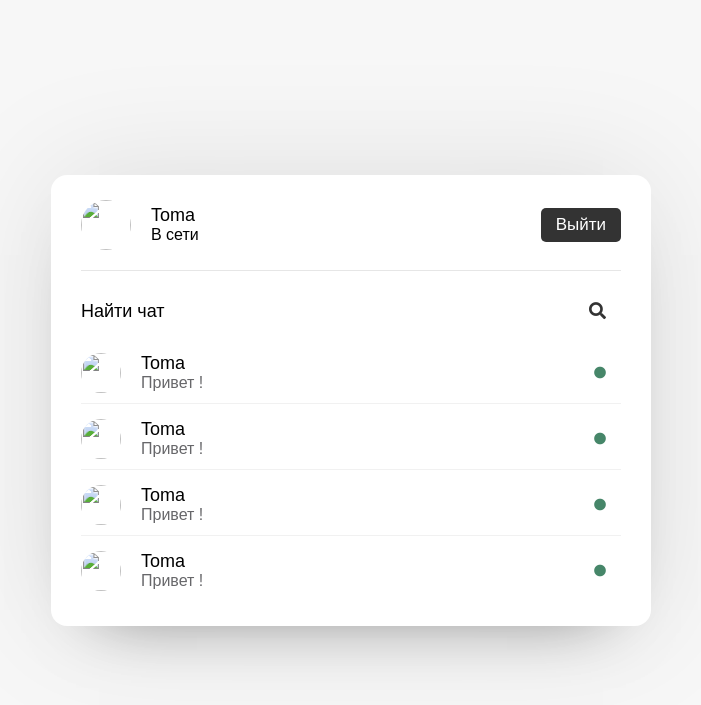
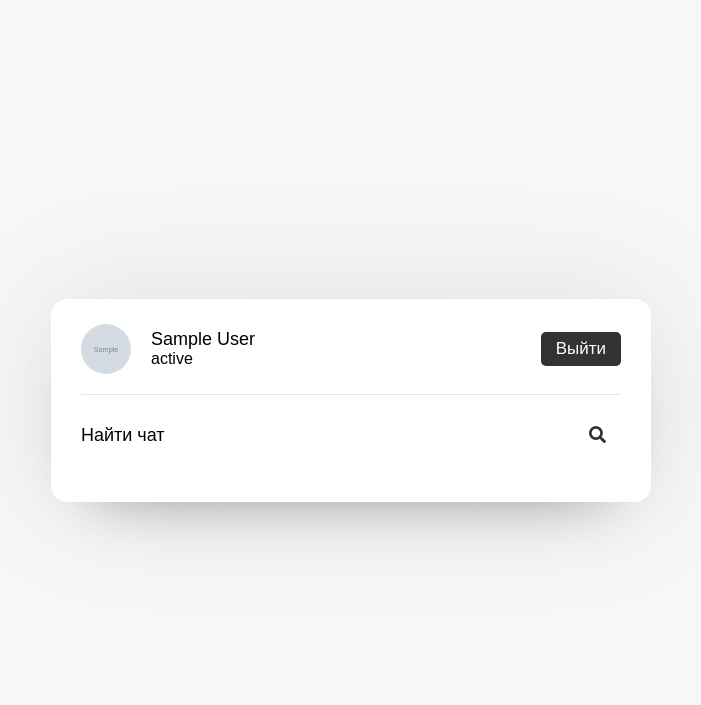
Before and after one commit to BezdomnyiBox/social-network, a PHP site: page /users.php in a window 1280 px wide. Shown: the top 705 px of the page, without its empty margins (289-990 px from the left). Run offline with PHP 8.4, Linux system fonts and the light colour scheme; the visitor is signed in with stand-in values (Sample User, id 1); tables that the repository leaves empty or names only in its code hold one stand-in row (values such as "Sample post"); grey boxes marked "Sample" are stand-in pictures.

Commit message:
add SQL operation to show users

```diff
--- a/public/php/signup.php
+++ b/public/php/signup.php
@@ -14,8 +14,8 @@
         if (mysqli_num_rows($sql) > 0) { //email уже существует
             echo "$email - такой адрес email уже существует";
         } else {
-            $status = "Active now"; //Только что зарегистрированный пользователь будет "в сети"
-            $unique_id = rand(time(), 10000000); //ID его сессии
+            $status = "В сети"; //Только что зарегистрированный пользователь будет "в сети"
+            $unique_id = rand(time(), 10000000);
             $sql_2 = mysqli_query($conn,
                 "INSERT INTO users (unique_id, fname, lname, email, password, status)
                 VALUES ({$unique_id}, '{$fname}', '{$lname}', '{$email}', '{$password}', '{$status}')"
--- a/public/users.php
+++ b/public/users.php
@@ -7,15 +7,22 @@
 ?>
 <?php include_once "header.php"; ?>
 
+
 <body>
     <div class="wrapper">
         <section class="users">
             <header>
+                <?php
+                $sql = mysqli_query($conn, "SELECT * FROM users WHERE unique_id = {$_SESSION['unique_id']}");
+                if(mysqli_num_rows($sql)> 0){
+                    $row = mysqli_fetch_assoc($sql);
+                }
+                ?>
                 <div class="content">
-                    <img src="#" alt="">
+                    <img src="img/<?php echo $row['img']?>" alt="">
                     <div class="details">
-                        <span>Toma</span>
-                        <p>В сети</p>
+                        <span><?php echo $row['fname'] . " " . $row['lname']?></span>
+                        <p><?php echo $row['status'] ?></p>
                     </div>
                 </div>
                 <a href="#" class="logout">Выйти</a>
@@ -26,54 +33,6 @@
                 <button><i class="fas fa-search"></i></button>
             </div>
             <div class="users-list">
-                <a href="#">
-                    <div class="content">
-                        <img src="#" alt="">
-                        <div class="details">
-                            <span>Toma</span>
-                            <p>Привет !</p>
-                        </div>
-                    </div>
-                    <div class="status-dot">
-                        <i class="fas fa-circle"></i>
-                    </div>
-                </a>
-                <a href="#">
-                    <div class="content">
-                        <img src="#" alt="">
-                        <div class="details">
-                            <span>Toma</span>
-                            <p>Привет !</p>
-                        </div>
-                    </div>
-                    <div class="status-dot">
-                        <i class="fas fa-circle"></i>
-                    </div>
-                </a>
-                <a href="#">
-                    <div class="content">
-                        <img src="#" alt="">
-                        <div class="details">
-                            <span>Toma</span>
-                            <p>Привет !</p>
-                        </div>
-                    </div>
-                    <div class="status-dot">
-                        <i class="fas fa-circle"></i>
-                    </div>
-                </a>
-                <a href="#">
-                    <div class="content">
-                        <img src="#" alt="">
-                        <div class="details">
-                            <span>Toma</span>
-                            <p>Привет !</p>
-                        </div>
-                    </div>
-                    <div class="status-dot">
-                        <i class="fas fa-circle"></i>
-                    </div>
-                </a>
             </div>
         </section>
     </div>
```
Also changed, not shown: login.php (deleted, +0 -38 lines), public/chat.php (+7 -5 lines), public/php/data.php (added, +15 -0 lines), public/php/search.php (added, +17 -0 lines), public/php/users.php (added, +14 -0 lines), output.txt (added), public/img/IMG_1435.jpg (deleted), public/img/default.png (added).
